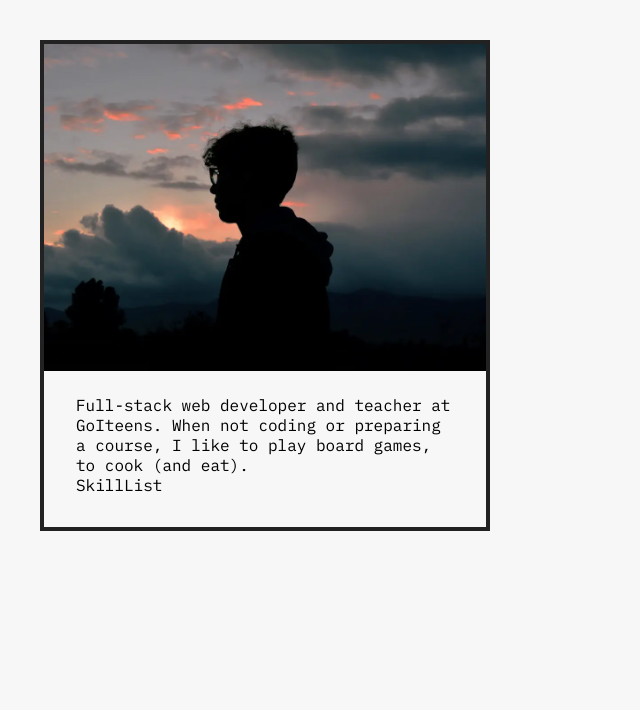
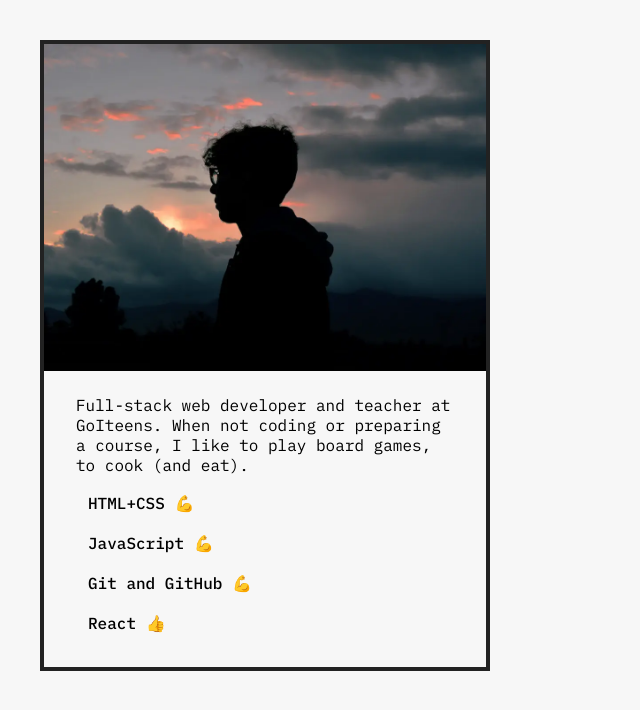
Before and after one commit to IronHedgehog/profile-card, a React (Create React App) app: page / in a window 1280 px wide. Shown: the top 710 px of the page, without its empty margins (0-640 px from the left). Built offline with nearby package versions, Linux system fonts and the light colour scheme.

Commit message:
component/profile-card

```diff
--- a/src/App.jsx
+++ b/src/App.jsx
@@ -14,7 +14,10 @@ function App() {
         {/* Should contain one Skill component
         for each web dev skill that you have,
         customized with props */}
-        <SkillList />
+        <SkillList skill={"HTML+CSS"} level={"💪"} background={"blue"} />
+        <SkillList skill={"JavaScript"} level={"💪"} background={"yellow"} />
+        <SkillList skill={"Git and GitHub"} level={"💪"} background={"red"} />
+        <SkillList skill={"React"} level={"👍"} background={"blue"} />
       </div>
     </div>
   );
--- a/src/components/skillList/SkillList.jsx
+++ b/src/components/skillList/SkillList.jsx
@@ -1,5 +1,11 @@
-const SkillList = () => {
-  return <div>SkillList</div>;
+const SkillList = ({ skill, level, background }) => {
+  return (
+    <div className="skill-list">
+      <div className="skill" style={{ backgroundColor: { background } }}>
+        {skill} {level}
+      </div>
+    </div>
+  );
 };
 
 export default SkillList;
```
